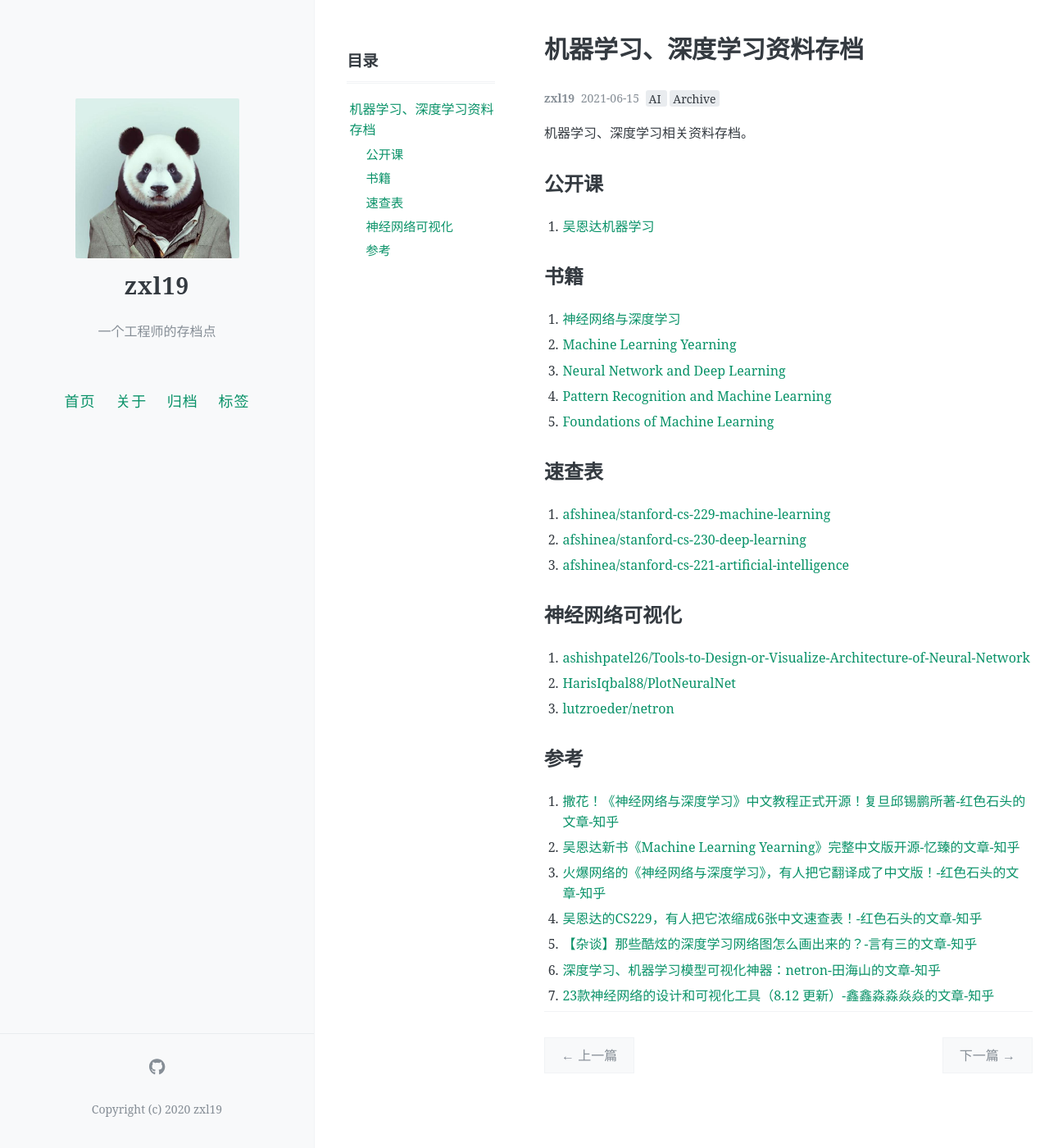
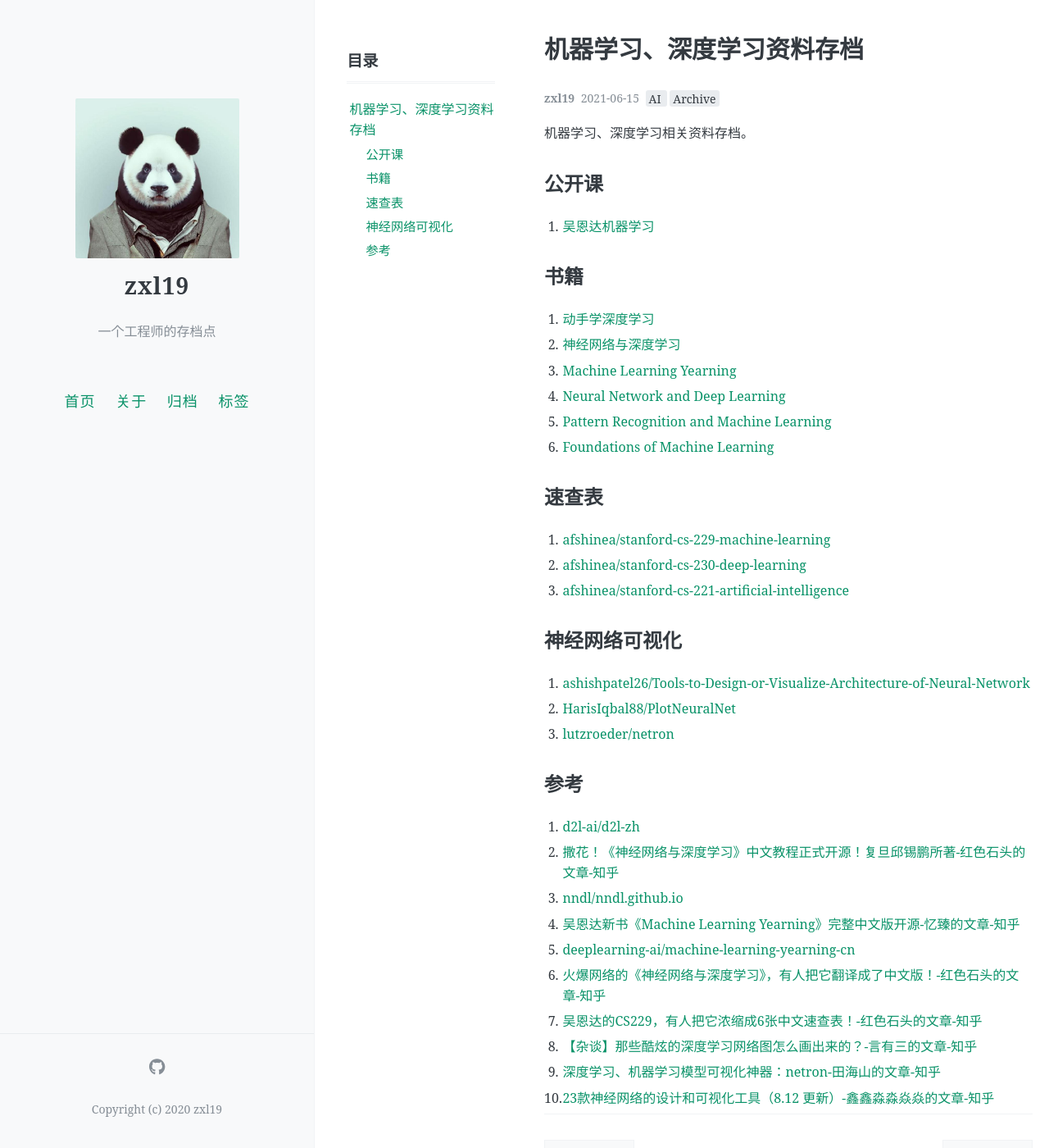
Before and after one commit to zxl19/zxl19.github.io, a Jekyll site: the page built from _posts/2021-06-15-ai-material.md, in a window 1280 px wide and 1400 px high. Shown: the whole window at 82% size. Built offline with Jekyll 4.4.1, drawn with Linux system fonts in a browser that asks for light colours; comment, search, counter and statistics services are not loaded.

Commit message:
Update Posts

```diff
--- a/_posts/2021-06-15-ai-material.md
+++ b/_posts/2021-06-15-ai-material.md
@@ -19,11 +19,12 @@ pinned: false
 
 ## 书籍
 
-1. [神经网络与深度学习](https://nndl.github.io/)
-2. [Machine Learning Yearning](https://deeplearning-ai.github.io/machine-learning-yearning-cn/)
-3. [Neural Network and Deep Learning](http://neuralnetworksanddeeplearning.com/about.html)
-4. [Pattern Recognition and Machine Learning](http://users.isr.ist.utl.pt/~wurmd/Livros/school/Bishop%20-%20Pattern%20Recognition%20And%20Machine%20Learning%20-%20Springer%20%202006.pdf)
-5. [Foundations of Machine Learning](https://cs.nyu.edu/~mohri/mlbook/)
+1. [动手学深度学习](http://zh.d2l.ai)
+2. [神经网络与深度学习](https://nndl.github.io)
+3. [Machine Learning Yearning](https://deeplearning-ai.github.io/machine-learning-yearning-cn/)
+4. [Neural Network and Deep Learning](http://neuralnetworksanddeeplearning.com/about.html)
+5. [Pattern Recognition and Machine Learning](http://users.isr.ist.utl.pt/~wurmd/Livros/school/Bishop%20-%20Pattern%20Recognition%20And%20Machine%20Learning%20-%20Springer%20%202006.pdf)
+6. [Foundations of Machine Learning](https://cs.nyu.edu/~mohri/mlbook/)
 
 ## 速查表
 
@@ -39,10 +40,13 @@ pinned: false
 
 ## 参考
 
-1. [撒花！《神经网络与深度学习》中文教程正式开源！复旦邱锡鹏所著-红色石头的文章-知乎](https://zhuanlan.zhihu.com/p/61948968)
-2. [吴恩达新书《Machine Learning Yearning》完整中文版开源-忆臻的文章-知乎](https://zhuanlan.zhihu.com/p/86274697)
-3. [火爆网络的《神经网络与深度学习》，有人把它翻译成了中文版！-红色石头的文章-知乎](https://zhuanlan.zhihu.com/p/58144032)
-4. [吴恩达的CS229，有人把它浓缩成6张中文速查表！-红色石头的文章-知乎](https://zhuanlan.zhihu.com/p/56534902)
-5. [【杂谈】那些酷炫的深度学习网络图怎么画出来的？-言有三的文章-知乎](https://zhuanlan.zhihu.com/p/60146525)
-6. [深度学习、机器学习模型可视化神器：netron-田海山的文章-知乎](https://zhuanlan.zhihu.com/p/71207696)
-7. [23款神经网络的设计和可视化工具（8.12 更新）-鑫鑫淼淼焱焱的文章-知乎](https://zhuanlan.zhihu.com/p/147462170)
+1. [d2l-ai/d2l-zh](https://github.com/d2l-ai/d2l-zh)
+2. [撒花！《神经网络与深度学习》中文教程正式开源！复旦邱锡鹏所著-红色石头的文章-知乎](https://zhuanlan.zhihu.com/p/61948968)
+3. [nndl/nndl.github.io](https://github.com/nndl/nndl.github.io)
+4. [吴恩达新书《Machine Learning Yearning》完整中文版开源-忆臻的文章-知乎](https://zhuanlan.zhihu.com/p/86274697)
+5. [deeplearning-ai/machine-learning-yearning-cn](https://github.com/deeplearning-ai/machine-learning-yearning-cn)
+6. [火爆网络的《神经网络与深度学习》，有人把它翻译成了中文版！-红色石头的文章-知乎](https://zhuanlan.zhihu.com/p/58144032)
+7. [吴恩达的CS229，有人把它浓缩成6张中文速查表！-红色石头的文章-知乎](https://zhuanlan.zhihu.com/p/56534902)
+8. [【杂谈】那些酷炫的深度学习网络图怎么画出来的？-言有三的文章-知乎](https://zhuanlan.zhihu.com/p/60146525)
+9. [深度学习、机器学习模型可视化神器：netron-田海山的文章-知乎](https://zhuanlan.zhihu.com/p/71207696)
+10. [23款神经网络的设计和可视化工具（8.12 更新）-鑫鑫淼淼焱焱的文章-知乎](https://zhuanlan.zhihu.com/p/147462170)
```
Also changed, not shown: _posts/2022-09-20-personal-blog.md (+1 -0 lines), _posts/2022-10-11-navigation-material.md (+1 -0 lines).
